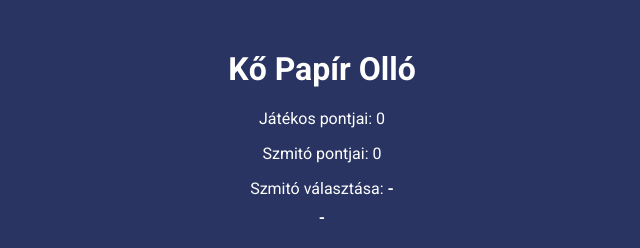
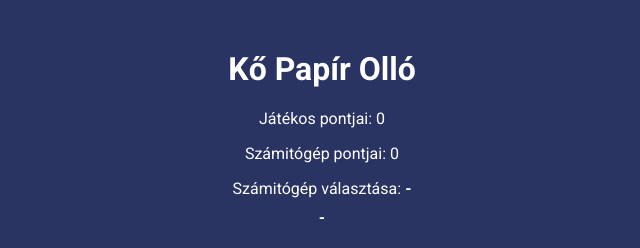
Before and after one commit to leuk0/Webes-Elso-Projekt, a plain HTML site: page index.html in a window 1280 px wide. Shown: the top 248 px of the page, without its empty margins (318-958 px from the left). Drawn offline with Linux system fonts and the light colour scheme.

Commit message:
Update index.html

```diff
--- a/index.html
+++ b/index.html
@@ -10,8 +10,8 @@
     <h1>Kő Papír Olló</h1>
     <div class="scoreboard">
         <p>Játékos pontjai: <span id="player-score">0</span></p>
-        <p>Szmitó pontjai: <span id="computer-score">0</span></p>
-        <p>Szmitó választása:  <b><span id="computer-choice">-</span></p></b>
+        <p>Számitógép pontjai: <span id="computer-score">0</span></p>
+        <p>Számitógép választása:  <b><span id="computer-choice">-</span></p></b>
         <b><span id="win-or-lose">-</span></p></b>
     </div>
     <div class="options">
```
